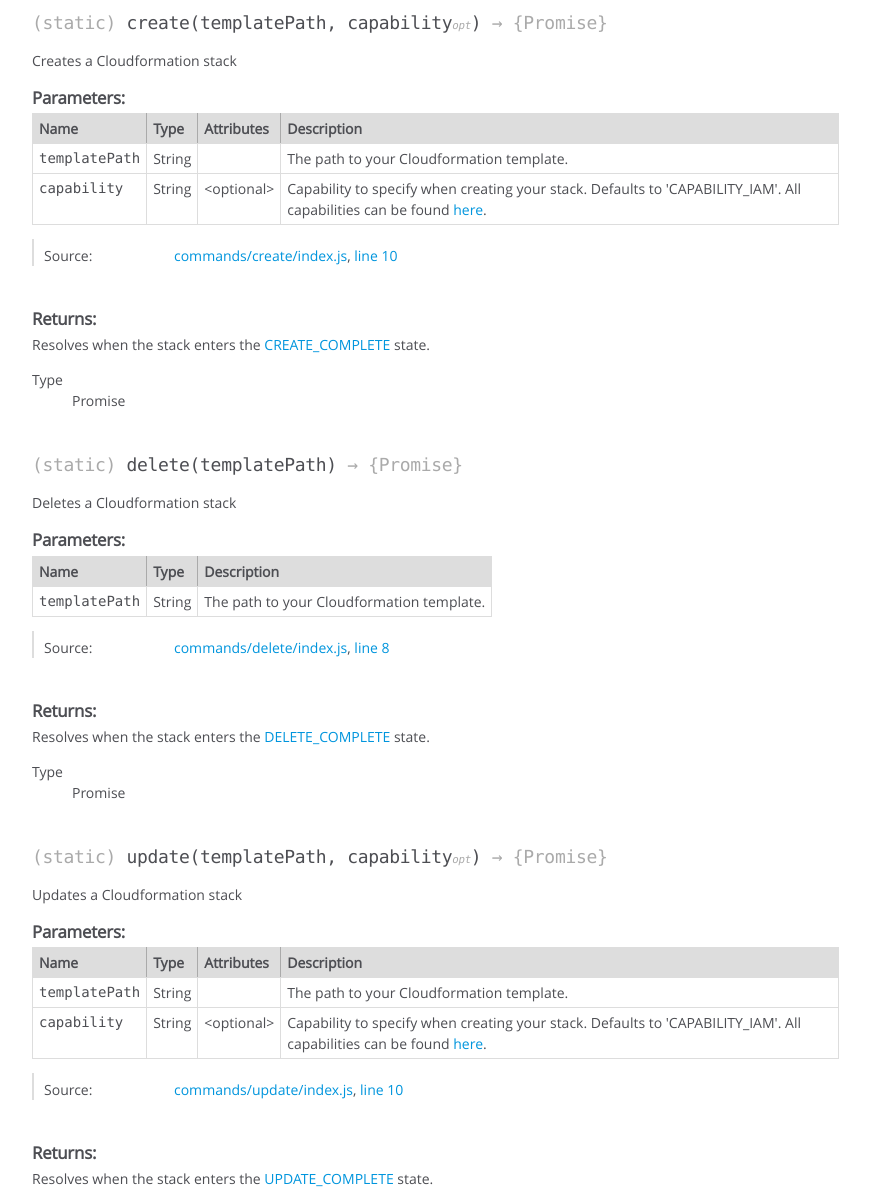
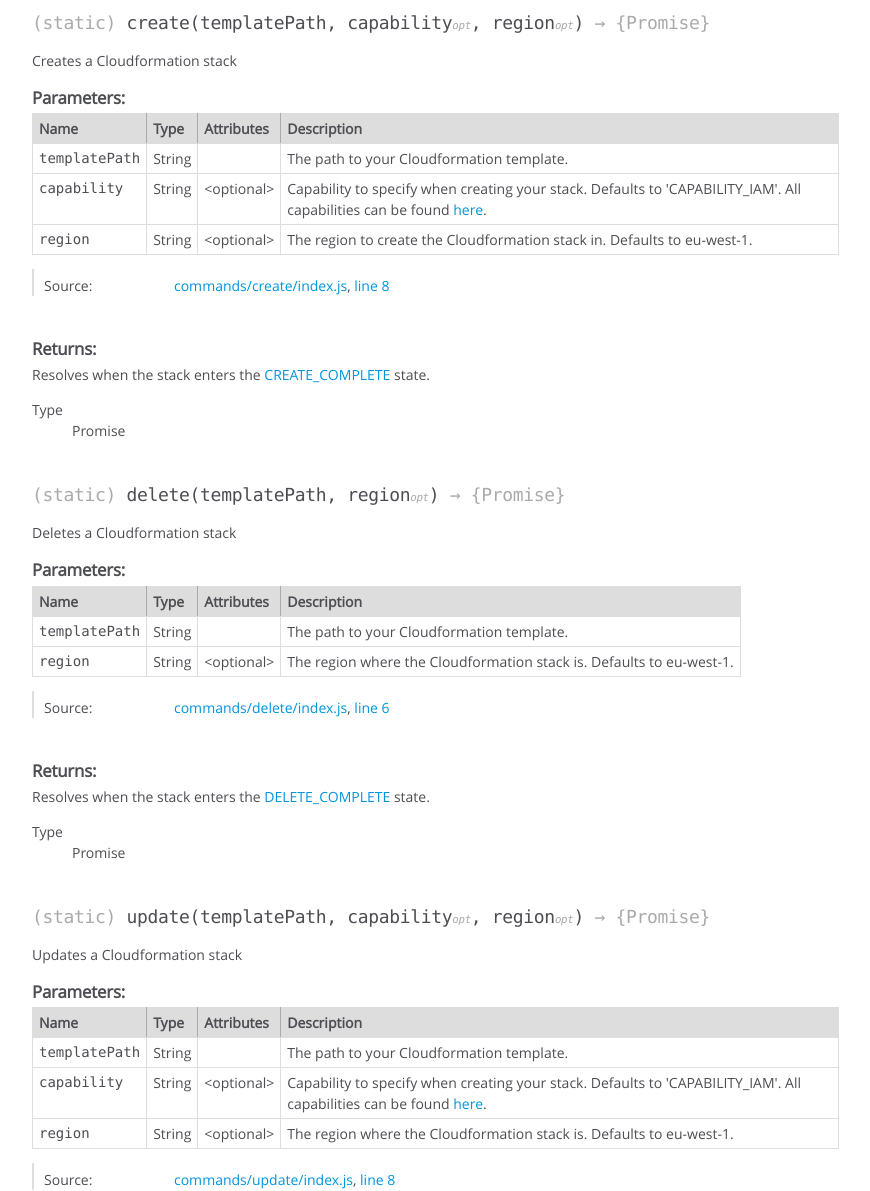
Before and after one commit to AlexChesters/stack-manager, a website: page docs/stack-manager.html in a window 1280 px wide. Shown: the part 298-1489 px from the top of the page, without its empty margins (0-870 px from the left). Drawn offline with Linux system fonts and the light colour scheme.

Commit message:
Fix #2 Add ability to specify region

```diff
--- a/docs/stack-manager.html
+++ b/docs/stack-manager.html
@@ -109,7 +109,7 @@
 
 
 
-    <h4 class="name" id=".create"><span class="type-signature">(static) </span>create<span class="signature">(templatePath, capability<span class="signature-attributes">opt</span>)</span><span class="type-signature"> &rarr; {Promise}</span></h4>
+    <h4 class="name" id=".create"><span class="type-signature">(static) </span>create<span class="signature">(templatePath, capability<span class="signature-attributes">opt</span>, region<span class="signature-attributes">opt</span>)</span><span class="type-signature"> &rarr; {Promise}</span></h4>
 
 
 
@@ -218,6 +218,40 @@
         </tr>
 
 
+
+        <tr>
+
+                <td class="name"><code>region</code></td>
+
+
+            <td class="type">
+
+
+<span class="param-type">String</span>
+
+
+
+            </td>
+
+
+                <td class="attributes">
+
+                    &lt;optional><br>
+
+
+
+
+
+                </td>
+
+
+
+
+            <td class="description last">The region to create the Cloudformation stack in.
+Defaults to eu-west-1.</td>
+        </tr>
+
+
     </tbody>
 </table>
 
@@ -255,7 +289,7 @@
 
     <dt class="tag-source">Source:</dt>
     <dd class="tag-source"><ul class="dummy"><li>
-        <a href="commands_create_index.js.html">commands/create/index.js</a>, <a href="commands_create_index.js.html#line10">line 10</a>
+        <a href="commands_create_index.js.html">commands/create/index.js</a>, <a href="commands_create_index.js.html#line8">line 8</a>
     </li></ul></dd>
 
 
@@ -313,7 +347,7 @@
 
 
 
-    <h4 class="name" id=".delete"><span class="type-signature">(static) </span>delete<span class="signature">(templatePath)</span><span class="type-signature"> &rarr; {Promise}</span></h4>
+    <h4 class="name" id=".delete"><span class="type-signature">(static) </span>delete<span class="signature">(templatePath, region<span class="signature-attributes">opt</span>)</span><span class="type-signature"> &rarr; {Promise}</span></h4>
 
 
 
@@ -345,6 +379,8 @@
         <th>Type</th>
 
 
+        <th>Attributes</th>
+
 
 
 
@@ -370,10 +406,52 @@
             </td>
 
 
+                <td class="attributes">
+
+
+
+
+
+                </td>
+
 
 
 
             <td class="description last">The path to your Cloudformation template.</td>
+        </tr>
+
+
+
+        <tr>
+
+                <td class="name"><code>region</code></td>
+
+
+            <td class="type">
+
+
+<span class="param-type">String</span>
+
+
+
+            </td>
+
+
+                <td class="attributes">
+
+                    &lt;optional><br>
+
+
+
+
+
+                </td>
+
+
+
+
+            <td class="description last">The region where the Cloudformation stack is.
+Defaults to eu-west-1.</td>
         </tr>
 
 
@@ -414,7 +492,7 @@
 
     <dt class="tag-source">Source:</dt>
     <dd class="tag-source"><ul class="dummy"><li>
-        <a href="commands_delete_index.js.html">commands/delete/index.js</a>, <a href="commands_delete_index.js.html#line8">line 8</a>
+        <a href="commands_delete_index.js.html">commands/delete/index.js</a>, <a href="commands_delete_index.js.html#line6">line 6</a>
     </li></ul></dd>
 
 
@@ -472,7 +550,7 @@
 
 
 
-    <h4 class="name" id=".update"><span class="type-signature">(static) </span>update<span class="signature">(templatePath, capability<span class="signature-attributes">opt</span>)</span><span class="type-signature"> &rarr; {Promise}</span></h4>
+    <h4 class="name" id=".update"><span class="type-signature">(static) </span>update<span class="signature">(templatePath, capability<span class="signature-attributes">opt</span>, region<span class="signature-attributes">opt</span>)</span><span class="type-signature"> &rarr; {Promise}</span></h4>
 
 
 
@@ -581,6 +659,40 @@
         </tr>
 
 
+
+        <tr>
+
+                <td class="name"><code>region</code></td>
+
+
+            <td class="type">
+
+
+<span class="param-type">String</span>
+
+
+
+            </td>
+
+
+                <td class="attributes">
+
+                    &lt;optional><br>
+
+
+
+
+
+                </td>
+
+
+
+
+            <td class="description last">The region where the Cloudformation stack is.
+Defaults to eu-west-1.</td>
+        </tr>
+
+
     </tbody>
 </table>
 
@@ -618,7 +730,7 @@
 
     <dt class="tag-source">Source:</dt>
     <dd class="tag-source"><ul class="dummy"><li>
-        <a href="commands_update_index.js.html">commands/update/index.js</a>, <a href="commands_update_index.js.html#line10">line 10</a>
+        <a href="commands_update_index.js.html">commands/update/index.js</a>, <a href="commands_update_index.js.html#line8">line 8</a>
     </li></ul></dd>
 
 
@@ -692,7 +804,7 @@
 <br class="clear">
 
 <footer>
-    Documentation generated by <a href="https://github.com/jsdoc3/jsdoc">JSDoc 3.5.5</a> on Thu Mar 01 2018 15:47:04 GMT+0000 (GMT)
+    Documentation generated by <a href="https://github.com/jsdoc3/jsdoc">JSDoc 3.5.5</a> on Mon Apr 23 2018 11:41:43 GMT+0100 (BST)
 </footer>
 
 <script> prettyPrint(); </script>
```
Also changed, not shown: docs/commands_create_index.js.html (+5 -4 lines), docs/commands_delete_index.js.html (+5 -4 lines), docs/commands_update_index.js.html (+5 -4 lines), docs/index.html (+1 -1 lines), docs/index.js.html (+1 -1 lines), src/commands/create/index.js (+4 -3 lines), src/commands/delete/index.js (+4 -3 lines), src/commands/update/index.js (+4 -3 lines), 1 other file.
